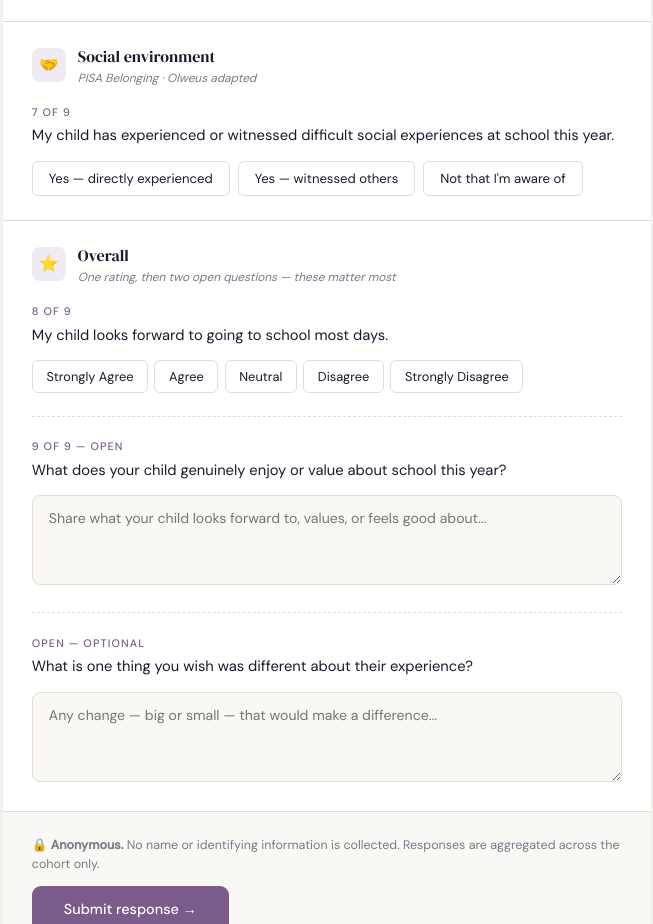
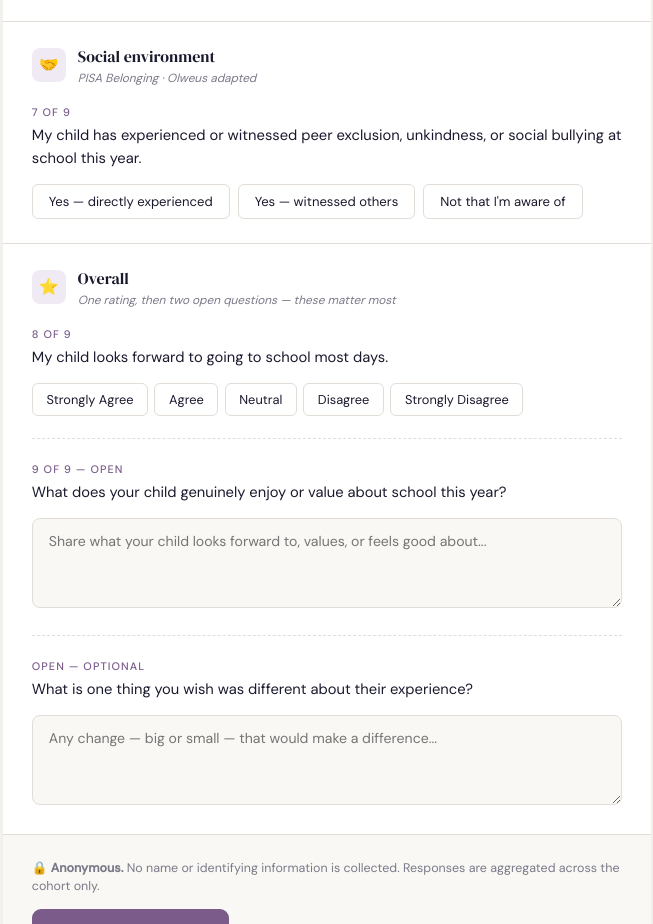
Before and after one commit to grade7bis2026/grade7-parent-survey, a plain HTML site: page index.html in a window 1280 px wide. Shown: the part 1481-2405 px from the top of the page, without its empty margins (313-966 px from the left). Drawn offline with Linux system fonts and the light colour scheme.

Commit message:
Add files via upload

```diff
--- a/index.html
+++ b/index.html
@@ -353,7 +353,7 @@
 
         <div class="question" data-q="p9">
           <div class="q-label">7 of 9</div>
-          <div class="q-text">My child has experienced or witnessed difficult social experiences at school this year.</div>
+          <div class="q-text">My child has experienced or witnessed peer exclusion, unkindness, or social bullying at school this year.</div>
           <div class="yesno-options">
             <button class="yesno-btn" onclick="pick(this,'p9')">Yes — directly experienced</button>
             <button class="yesno-btn" onclick="pick(this,'p9')">Yes — witnessed others</button>
```
